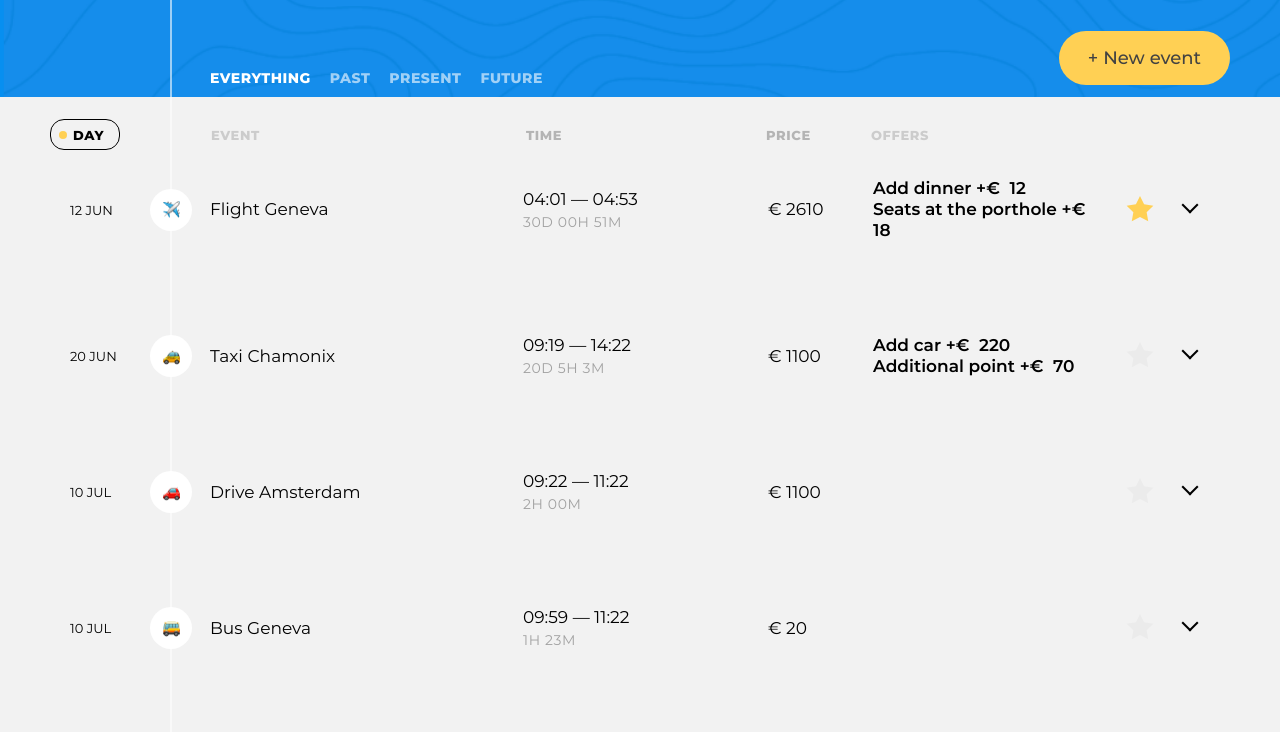
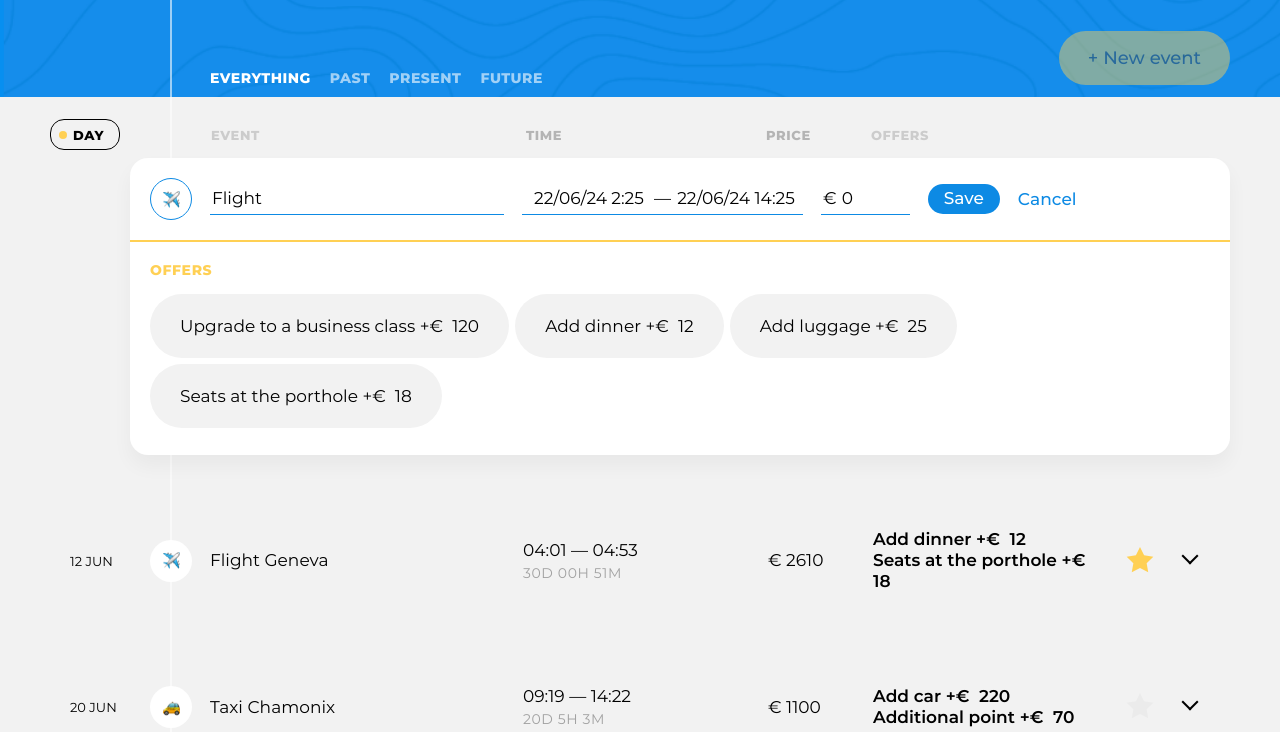
Before and after one commit to htmlacademy-ecmascript/160549-big-trip-23, a website built with webpack: page public/index.html in a window 1280 px wide. Both pictures are taken after a click on the button "New event". Shown: the part 68-800 px from the top of the page. Built offline with nearby package versions, Linux system fonts and the light colour scheme.

Commit message:
add feature for adding new point

```diff
--- a/package.json
+++ b/package.json
@@ -34,6 +34,7 @@
   },
   "dependencies": {
     "dayjs": "1.11.7",
-    "flatpickr": "4.6.13"
+    "flatpickr": "4.6.13",
+    "nanoid": "5.0.3"
   }
 }
--- a/public/index.html
+++ b/public/index.html
@@ -21,6 +21,8 @@
               <!-- Фильтры -->
             </div>
           </div>
+
+          <button class="trip-main__event-add-btn  btn  btn--big  btn--yellow" type="button">New event</button>
         </div>
       </div>
     </header>
--- a/src/main.js
+++ b/src/main.js
@@ -1,23 +1,26 @@
 import MainPresenter from './presenter/main-presenter';
 import HeaderPresenter from './presenter/header-presenter';
+import FiltersPresenter from './presenter/filters-presenter';
 import PointsModel from './model/points-model';
 import FilterModel from './model/filter-model';
-import FiltersPresenter from './presenter/filters-presenter';
-import NewPointButtonPresenter from './presenter/new-point-button-presenter';
 
 const headerContainer = document.querySelector('.trip-main');
 const tripEventsContainer = document.querySelector('.trip-events');
 const filterContainer = document.querySelector('.trip-controls__filters');
+const addNewPointButton = document.querySelector('.trip-main__event-add-btn');
 
 const filterModel = new FilterModel();
 const pointsModel = new PointsModel();
 
 const headerPresenter = new HeaderPresenter({headerContainer});
 const filtersPresenter = new FiltersPresenter({filterContainer, filterModel, pointsModel});
-const newPointButtonPresenter = new NewPointButtonPresenter({headerContainer});
-const generalPresenter = new MainPresenter({mainContainer: tripEventsContainer, pointsModel, filterModel});
+const generalPresenter = new MainPresenter({
+  mainContainer: tripEventsContainer,
+  newPointButton: addNewPointButton,
+  pointsModel,
+  filterModel
+});
 
 headerPresenter.init();
 filtersPresenter.init();
-newPointButtonPresenter.init();
 generalPresenter.init();
--- a/src/presenter/main-presenter.js
+++ b/src/presenter/main-presenter.js
@@ -1,15 +1,17 @@
 import {remove, render, RenderPosition} from '../framework/render';
-import SortingView from '../view/sorting-view';
 
 import PointsListView from '../view/points-list-view';
 import EmptyPointsListView from '../view/empty-points-list-view';
-import {SortType, UpdateType, UserAction} from '../constants';
+import SortingView from '../view/sorting-view';
 import PointPresenter from './point-presenter';
+import {FilterType, SortType, UpdateType, UserAction} from '../constants';
+import NewPointPresenter from './new-point-presenter';
 import {sortPointsByType} from '../utils/point';
 import {filter} from '../utils/filter';
 
 export default class MainPresenter {
   #mainContainer = null;
+  #newPointButton = null;
   #pointsModel = null;
   #filterModel = null;
 
@@ -20,14 +22,25 @@ export default class MainPresenter {
   #pointsListComponent = new PointsListView();
 
   #pointPresenters = new Map();
+  #newPointPresenter = null;
 
-  constructor({mainContainer, pointsModel, filterModel}) {
+  constructor({mainContainer, newPointButton, pointsModel, filterModel}) {
     this.#mainContainer = mainContainer;
+    this.#newPointButton = newPointButton;
+
     this.#pointsModel = pointsModel;
     this.#filterModel = filterModel;
 
     this.#pointsModel.addObserver(this.#handleModelEvent);
     this.#filterModel.addObserver(this.#handleModelEvent);
+
+    this.#newPointButton.addEventListener('click', this.#handleAddNewPointButtonClick);
+
+    this.#newPointPresenter = new NewPointPresenter({
+      pointListContainer: this.#pointsListComponent.element,
+      handlePointChange: this.#handleViewAction,
+      handleDestroy: () => this.#onNewPointButtonToggleDisabled(false),
+    });
   }
 
   get points() {
@@ -88,6 +101,7 @@ export default class MainPresenter {
   }
 
   #clearMain({resetSortType = false} = {}) {
+    this.#newPointPresenter.destroy();
     this.#pointPresenters.forEach((presenter) => presenter.destroy());
     this.#pointPresenters.clear();
 
@@ -146,4 +160,19 @@ export default class MainPresenter {
     sortPointsByType(this.points, value);
     this.#activeSortType = value;
   };
+
+  #createPoint() {
+    this.#activeSortType = SortType.DAY;
+    this.#filterModel.setFilter(UpdateType.MAJOR, FilterType.EVERYTHING);
+    this.#newPointPresenter.init(this.destinations, this.offers);
+  }
+
+  #onNewPointButtonToggleDisabled = (isDisabled) => {
+    this.#newPointButton.disabled = isDisabled;
+  };
+
+  #handleAddNewPointButtonClick = () => {
+    this.#createPoint();
+    this.#onNewPointButtonToggleDisabled(true);
+  };
 }
--- a/src/presenter/new-point-button-presenter.js
+++ /dev/null
@@ -1,16 +0,0 @@
-import {render} from '../framework/render.js';
-import NewPointButtonView from '../view/new-point-button-view.js';
-
-export default class NewPointButtonPresenter {
-  #headerContainer = null;
-  #buttonComponent = null;
-
-  constructor({ headerContainer }) {
-    this.#headerContainer = headerContainer;
-  }
-
-  init() {
-    this.#buttonComponent = new NewPointButtonView();
-    render(this.#buttonComponent, this.#headerContainer);
-  }
-}
--- /dev/null
+++ b/src/presenter/new-point-presenter.js
@@ -0,0 +1,57 @@
+import {render, remove, RenderPosition} from '../framework/render.js';
+import {UpdateType, UserAction} from '../constants';
+import {nanoid} from 'nanoid';
+import EditingFormView from '../view/editing-form-view';
+
+export default class NewPointPresenter {
+  #pointListContainer = null;
+  #editingFormComponent = null;
+
+  #onPointChange = null;
+  #onDestroy = null;
+
+  constructor({ pointListContainer, handlePointChange, handleDestroy }) {
+    this.#pointListContainer = pointListContainer;
+    this.#onPointChange = handlePointChange;
+    this.#onDestroy = handleDestroy;
+  }
+
+  init(destinations, offers) {
+    if (this.#editingFormComponent !== null) {
+      return;
+    }
+
+    this.#editingFormComponent = new EditingFormView({destinations, offers, onFormSubmit: this.#onFormSubmit, onFormClose: this.#onDelete});
+    render(this.#editingFormComponent, this.#pointListContainer, RenderPosition.AFTERBEGIN);
+
+    document.addEventListener('keydown', this.#escKeyDownHandler);
+  }
+
+  destroy() {
+    if (this.#pointListContainer === null) {
+      return;
+    }
+
+    this.#onDestroy?.();
+
+    remove(this.#editingFormComponent);
+    this.#editingFormComponent = null;
+
+    document.removeEventListener('keydown', this.#escKeyDownHandler);
+  }
+
+  #onFormSubmit = (point) => {
+    this.#onPointChange?.(UserAction.ADD_POINT, UpdateType.MAJOR, {id: nanoid(), ...point});
+  };
+
+  #onDelete = () => {
+    this.destroy();
+  };
+
+  #escKeyDownHandler = (evt) => {
+    if (evt.key === 'Escape' || evt.key === 'Esc') {
+      evt.preventDefault();
+      this.destroy();
+    }
+  };
+}
--- a/src/view/editing-form-view.js
+++ b/src/view/editing-form-view.js
@@ -3,6 +3,7 @@ import {makeFirstLetterInUpperCase} from '../utils/makeFirstLetterInUpperCase';
 import AbstractStatefulView from '../framework/view/abstract-stateful-view';
 import flatpickr from 'flatpickr';
 import 'flatpickr/dist/flatpickr.min.css';
+import {DEFAULT_POINT} from '../constants';
 
 function createEventTypeItem({id, type, isChecked = false}) {
   return `
@@ -33,9 +34,13 @@ function createOfferSelector(offer, isChecked = false) {
     </div>
   `;
 }
-function createCreationFormTemplate(point, allDestinations, allOffers) {
-  const {id, basePrice, type, dateFrom, dateTo, typeOffers = [], destination = {}} = point;
-  const {name: destinationName = '', description: destinationDescription = '', pictures} = destination;
+function createCreationFormTemplate(point, destinations, offers) {
+  const {id, basePrice, type, dateFrom, dateTo} = point;
+
+  const pointDestination = destinations.find((destination) => destination.id === point.destination) || {};
+  const typeOffers = offers.find((offer) => offer.type === point.type)?.offers || [];
+
+  const {name: destinationName = '', description: destinationDescription = '', pictures} = pointDestination;
 
   const pointId = id || '0';
 
@@ -53,7 +58,7 @@ function createCreationFormTemplate(point, allDestinations, allOffers) {
             <div class="event__type-list">
               <fieldset class="event__type-group">
                 <legend class="visually-hidden">Event type</legend>
-                ${allOffers.map((offer) => createEventTypeItem({id: pointId, type: offer.type, isChecked: offer.type === type})).join('')}
+                ${offers.map((offer) => createEventTypeItem({id: pointId, type: offer.type, isChecked: offer.type === type})).join('')}
               </fieldset>
             </div>
           </div>
@@ -64,7 +69,7 @@ function createCreationFormTemplate(point, allDestinations, allOffers) {
             </label>
             <input class="event__input  event__input--destination" id="event-destination-${pointId}" type="text" name="event-destination" value="${destinationName}" list="destination-list-${pointId}">
             <datalist id="destination-list-${pointId}">
-              ${allDestinations.map(({name}) => createDestinationOption(name)).join('')}
+              ${destinations.map(({name}) => createDestinationOption(name)).join('')}
             </datalist>
           </div>
 
@@ -131,7 +136,7 @@ export default class EditingFormView extends AbstractStatefulView {
   #handleFormSubmit = null;
   #handlePointDelete = null;
 
-  constructor({point, destinations, offers, onFormClose, onPointDelete, onFormSubmit}) {
+  constructor({point = DEFAULT_POINT, destinations, offers, onFormClose, onPointDelete, onFormSubmit}) {
     super();
     this._setState(EditingFormView.parsePointToState(point, destinations, offers));
 
@@ -153,8 +158,8 @@ export default class EditingFormView extends AbstractStatefulView {
     this.element.querySelector('form').addEventListener('submit', this.#onFormSubmit);
     this.element.querySelector('fieldset').addEventListener('change', this.#onPointTypeChange);
     this.element.querySelector('.event__input').addEventListener('change', this.#onDestinationChange);
-    this.element.querySelector('.event__rollup-btn').addEventListener('click', this.#onFormClose);
-    this.element.querySelector('.event__reset-btn').addEventListener('click', this._state.id ? this.#onPointDelete : this.#onFormClose);
+    this.element.querySelector('.event__rollup-btn')?.addEventListener('click', this.#onFormClose);
+    this.element.querySelector('.event__reset-btn')?.addEventListener('click', this._state.id ? this.#onPointDelete : this.#onFormClose);
 
     this.#setDatepickerFrom();
     this.#setDatepickerTo();
@@ -189,12 +194,10 @@ export default class EditingFormView extends AbstractStatefulView {
 
   #onPointTypeChange = (event) => {
     event.preventDefault();
-    const pointType = event.target.value;
 
     this.updateElement({
       type: event.target.value,
       offers: [],
-      typeOffers: this.#offers?.find((offer) => offer.type === pointType)?.offers || []
     });
   };
 
@@ -203,7 +206,7 @@ export default class EditingFormView extends AbstractStatefulView {
     const destinationName = event.target.value;
 
     this.updateElement({
-      destination: this.#destinations?.find((destination) => destination.name === destinationName) || {}
+      destination: this.#destinations.find((destination) => destination.name === destinationName)?.id || null,
     });
   };
 
@@ -246,19 +249,11 @@ export default class EditingFormView extends AbstractStatefulView {
     );
   };
 
-  static parsePointToState(point, destinations = [], offers = []) {
-    return {
-      ...point,
-      destination: destinations.find((destination) => destination.id === point.destination) || {},
-      typeOffers: offers.find((offer) => offer.type === point.type)?.offers || [],
-    };
+  static parsePointToState(point) {
+    return {...point};
   }
 
   static parseStateToPoint(state) {
-    state.destination = state.destination.id;
-
-    delete state.typeOffers;
-
-    return state;
+    return {...state};
   }
 }
--- a/src/view/new-point-button-view.js
+++ /dev/null
@@ -1,14 +0,0 @@
-import AbstractView from '../framework/view/abstract-view.js';
-function createNewEventButtonTemplate() {
-  return '<button class="trip-main__event-add-btn btn btn--big btn--yellow" type="button">New event</button>';
-}
-
-export default class NewPointButtonView extends AbstractView {
-  constructor() {
-    super();
-  }
-
-  get template() {
-    return createNewEventButtonTemplate();
-  }
-}
--- a/src/view/point-view.js
+++ b/src/view/point-view.js
@@ -12,7 +12,7 @@ function createPointTemplate(point, destinations, offers) {
   const pointOffersIds = new Set(point.offers);
   const pointOffers = currentTypeOffers.filter((offer) => pointOffersIds.has(offer.id));
 
-  const pointDestination = destinations.find((destination) => destination.id === point.destination);
+  const pointDestination = destinations.find((destination) => destination.id === point.destination) || {};
   const {name} = pointDestination;
 
   const favoriteClassName = isFavorite ? 'event__favorite-btn--active' : '';
```
Also changed, not shown: 1 other file.
